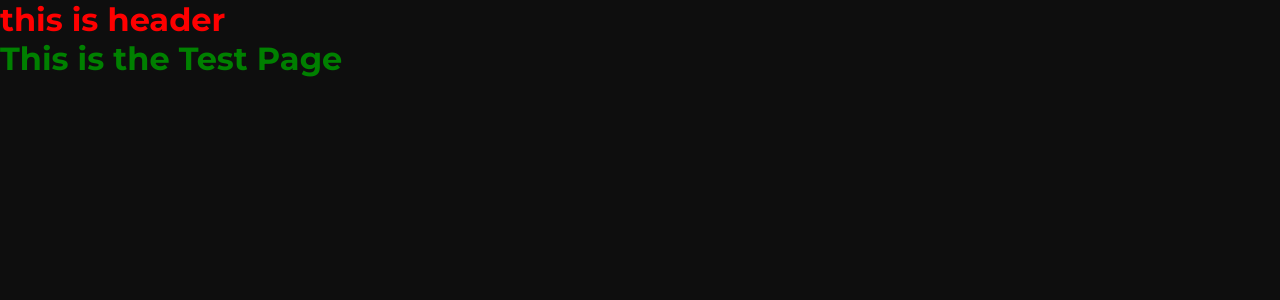
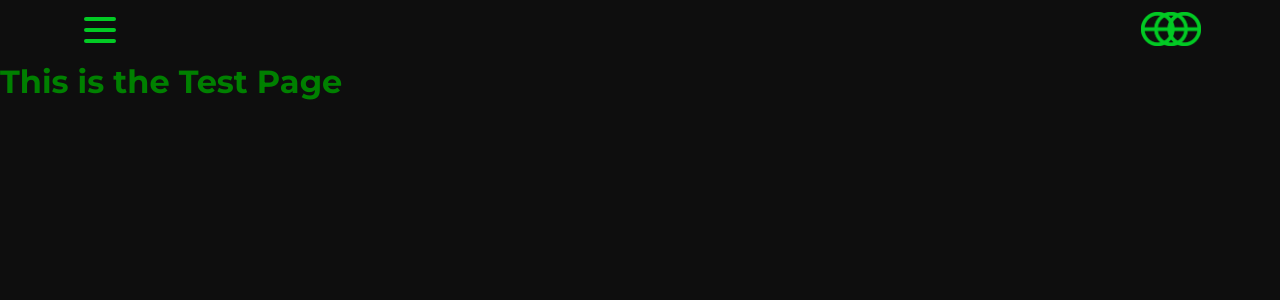
Before and after one commit to lado2008/Next.js-Final-Project, a Next.js app: page /testPage in a window 1280 px wide. Shown: the top 300 px of the page. Built offline with nearby package versions, Linux system fonts and the light colour scheme.

Commit message:
Add Navbar To Website

```diff
--- a/src/app/globals.css
+++ b/src/app/globals.css
@@ -10,6 +10,7 @@
 
 body {
   background-color: var(--bg);
+  height: 100vh;
 }
 
 * {
@@ -18,3 +19,8 @@ body {
   box-sizing: border-box;
   font-family: "Montserrat", sans-serif;
 }
+
+a {
+  text-decoration: none;
+  color: inherit;
+}
--- a/src/app/layout.js
+++ b/src/app/layout.js
@@ -1,6 +1,6 @@
 import { Inter } from "next/font/google";
 import "./globals.css";
-import Navbar from "@/components/testComp/testComp";
+import Navbar from "@/components/navbar/Navbar";
 
 
 const inter = Inter({ subsets: ["latin"] });
--- /dev/null
+++ b/src/components/navbar/Navbar.jsx
@@ -0,0 +1,56 @@
+"use client";
+import Link from "next/link";
+import { useState } from "react";
+import styles from "./navbar.module.css";
+import Image from 'next/image';
+
+const links = [
+  { title: "Home", path: "/" },
+  { title: "About Us", path: "/about" },
+  { title: "Contact", path: "/contact" },
+  { title: "Blog", path: "/blog" },
+  { title: "Log In", path: "/login", special: true },
+];
+
+const Navbar = () => {
+  const [isOpen, setIsOpen] = useState(false);
+
+  const handleToggle = () => {
+    setIsOpen(!isOpen);
+  };
+
+  return (
+    <div className={styles.navbar}>
+      <div className={styles.navContainer}>
+        <input
+          type="checkbox"
+          className={styles.checkbox}
+          id="toggle"
+          checked={isOpen}
+          onChange={handleToggle}
+        />
+        <label htmlFor="toggle" className={styles.hamburgerLines} onClick={handleToggle}>
+          <span className={styles.line1}></span>
+          <span className={styles.line2}></span>
+          <span className={styles.line3}></span>
+        </label>
+        <ul className={`${styles.menuItems} ${isOpen ? styles.open : ""}`}>
+          <div className={styles.links}>
+            {links.map((item) => (
+              <li className={styles.navItem} key={item.title}>
+                <Link href={item.path} className={`${styles.navLink} ${item.special ? styles.specialNavLink : ""}`} onClick={() => setIsOpen(false)}>
+                  {item.title}
+                </Link>
+              </li>
+            ))}
+          </div>
+        </ul>
+        <Link href="/" className={styles.logo}>
+        <Image src="/Logo.png" alt="Logo" width="100" height="100" className={styles.logo_img} />
+        </Link>
+      </div>
+    </div>
+  );
+};
+
+export default Navbar;
--- /dev/null
+++ b/src/components/navbar/navbar.module.css
@@ -0,0 +1,154 @@
+.navbar {
+  width: 100%;
+}
+
+.navContainer {
+  max-width: 1300px;
+  width: 90%;
+  margin: auto;
+  display: flex;
+  justify-content: space-between;
+  align-items: center;
+  height: 62px;
+  position: relative;
+}
+
+.menuItems {
+  display: flex;
+  flex-direction: column;
+  justify-content: center;
+  align-items: center;
+  position: fixed;
+  top: 0;
+  left: 0;
+  width: 100%;
+  height: 100%;
+  background: rgb(12, 12, 12);
+  border-radius: 0;
+  border: 1px solid rgba(255, 255, 255, 0.18);
+  transform: translateX(-100%);
+  transition: transform 0.5s ease-in-out;
+  text-align: center;
+  z-index: 1;
+}
+
+.menuItems.open {
+  transform: translateX(0);
+}
+
+.links {
+  margin-top: -150px;
+}
+
+.navItem {
+  margin-bottom: 1.2rem;
+  font-size: 1.5rem;
+  font-weight: 500;
+  list-style: none;
+}
+
+.navLink {
+  text-decoration: none;
+  color: #ffffff;
+  font-weight: 500;
+  font-size: 1.2rem;
+  padding: 0.7rem;
+  transition: all 0.4s;
+}
+
+.specialNavLink {
+  color: white;
+  background-color: #02ca24;
+  border: 2px solid #02ca24;
+  padding: 0.6rem 1.9rem;
+  border-radius: 20px;
+}
+
+.specialNavLink:hover {
+  color: #02ca24;
+  background-color: transparent;
+}
+
+.checkbox {
+  position: absolute;
+  display: block;
+  height: 32px;
+  width: 32px;
+  top: 20px;
+  left: 20px;
+  z-index: 5;
+  opacity: 0;
+  cursor: pointer;
+}
+
+.hamburgerLines {
+  display: block;
+  height: 26px;
+  width: 32px;
+  position: absolute;
+  top: 17px;
+  left: 20px;
+  z-index: 2;
+  display: flex;
+  flex-direction: column;
+  justify-content: space-between;
+}
+
+.hamburgerLines.open .line1 {
+  transform: rotate(45deg) translate(10px, 5px);
+}
+
+.hamburgerLines.open .line2 {
+  transform: scaleY(0);
+}
+
+.hamburgerLines.open .line3 {
+  transform: rotate(-45deg) translate(10px, -5px);
+}
+
+.line1, .line2, .line3 {
+  display: block;
+  height: 4px;
+  width: 100%;
+  border-radius: 10px;
+  background: #02ca24;
+  transition: transform 0.4s ease-in-out;
+}
+
+.line2 {
+  transition: transform 0.2s ease-in-out;
+}
+
+.menuItems {
+  padding-top: 120px;
+}
+
+.logo {
+  position: absolute;
+  font-size: 30px;
+  font-weight: 600;
+  right: 15px;
+  color: #ffffff;
+  text-decoration: none;
+}
+.logo_img {
+   width: 60px;
+   height: auto;
+   margin-top: 4px;
+}
+
+.navContainer input[type="checkbox"]:checked ~ .menuItems {
+  transform: translateX(0);
+}
+
+.navContainer input[type="checkbox"]:checked ~ .hamburgerLines .line1 {
+  transform: rotate(45deg) translate(10px, 5px);
+}
+
+.navContainer input[type="checkbox"]:checked ~ .hamburgerLines .line2 {
+  transform: scaleY(0);
+}
+
+.navContainer input[type="checkbox"]:checked ~ .hamburgerLines .line3 {
+  transform: rotate(-45deg) translate(10px, -5px);
+}
--- a/src/components/testComp/testComp.jsx
+++ /dev/null
@@ -1,8 +0,0 @@
-import styles from './testComp.module.css'
-
-export default function Navbar() {
-
-    return (
-      <h1 className={styles.text}>this is header</h1>
-    );
-  }
--- a/src/components/testComp/testComp.module.css
+++ /dev/null
@@ -1,3 +0,0 @@
-.text {
-    color: red;
-}
```
